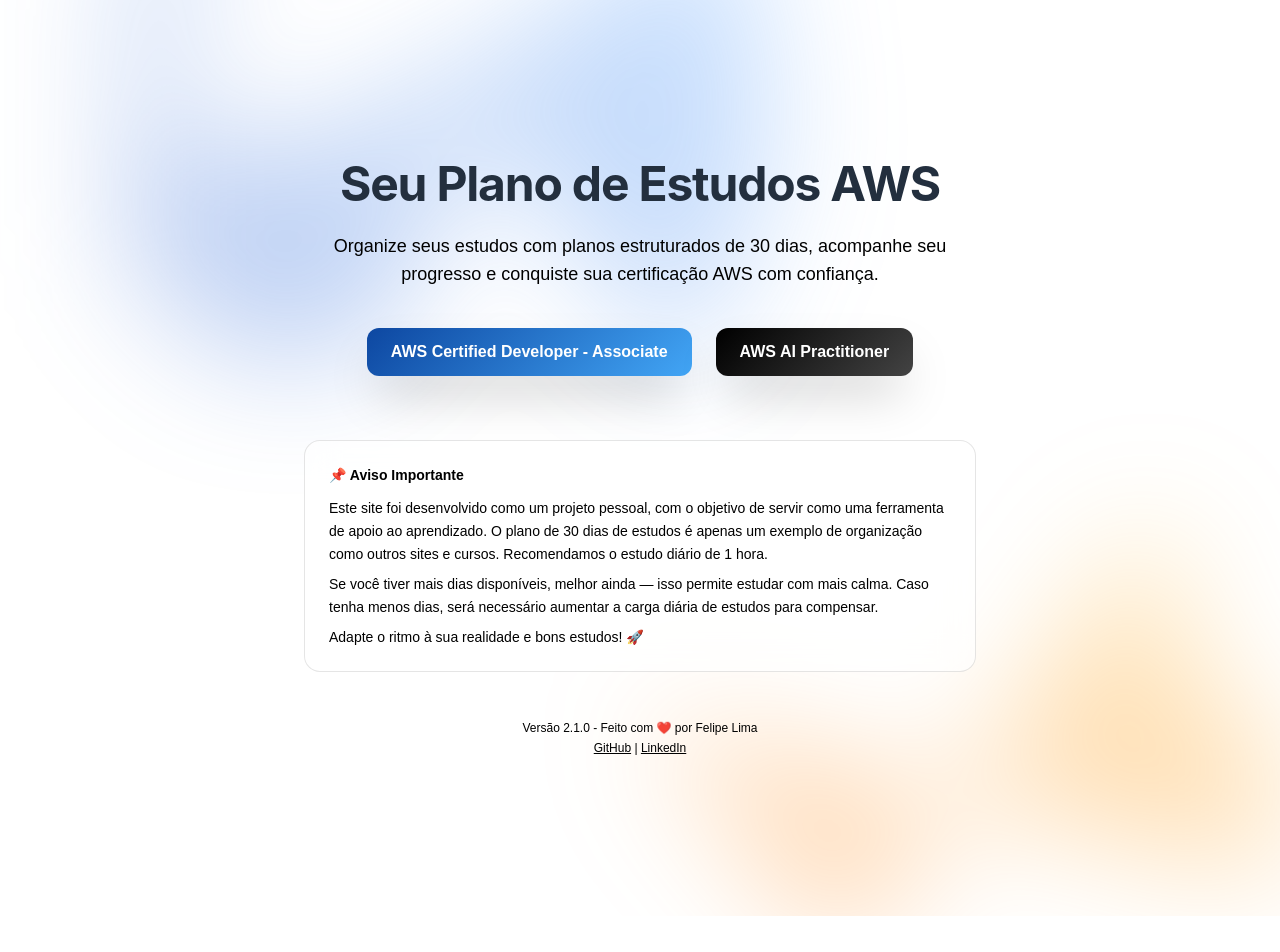
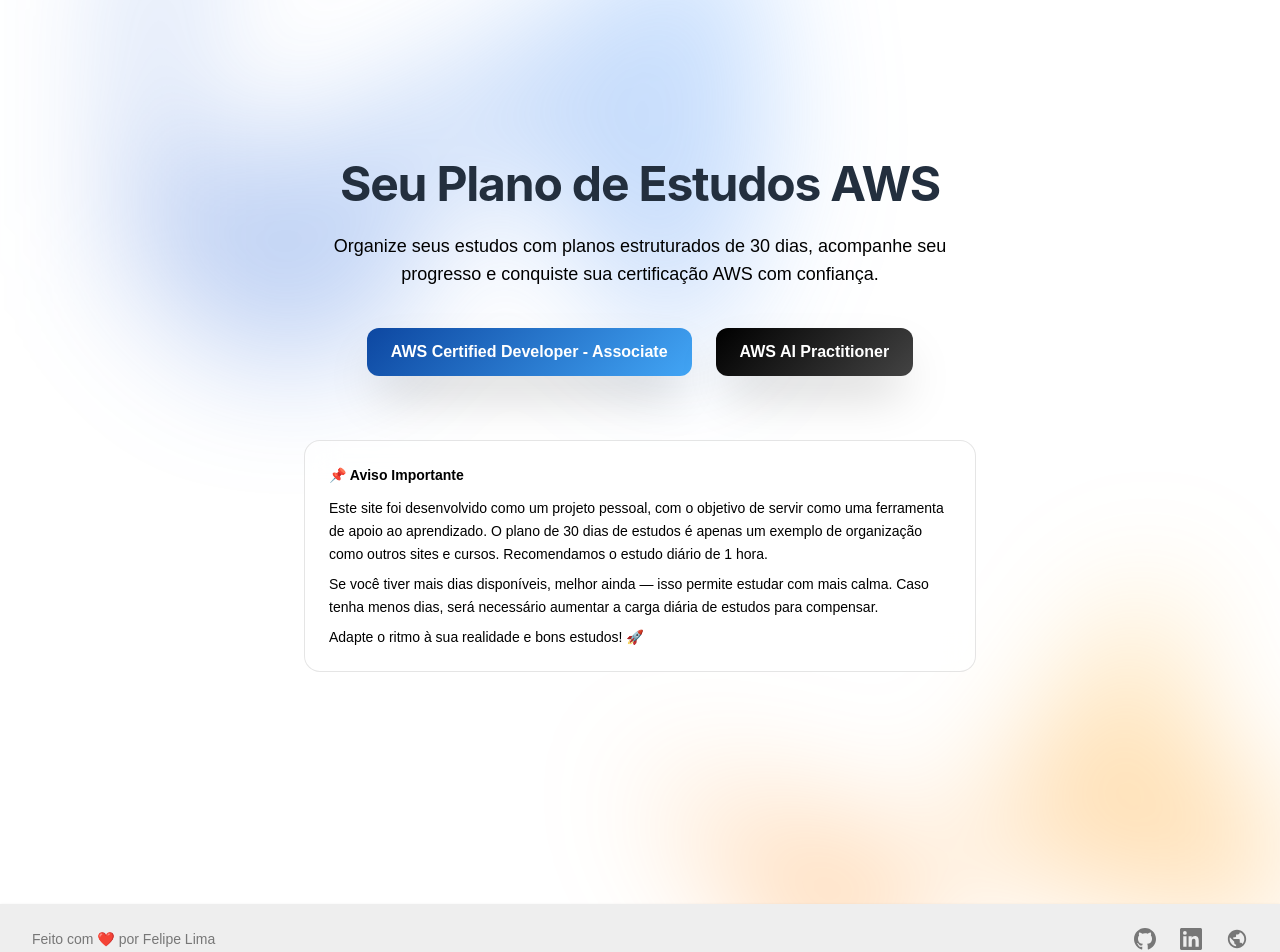
Before and after one commit to FelipeLima91/plan-study-aws, a React (Vite) app: page / in a window 1280 px wide. Shown: the top 952 px of the page. Before the commit the page ends 916 px from the top, so only its background shows below. Built offline with nearby package versions, Linux system fonts and the light colour scheme.

Commit message:
feat: melhorias de toast e rodape

```diff
--- a/eslint.config.js
+++ b/eslint.config.js
@@ -6,11 +6,10 @@ import reactRefresh from 'eslint-plugin-react-refresh';
 
 export default [
   {
-    ignores: ['dist/**', 'node_modules/**'],
+    ignores: ['dist/**', 'node_modules/**', 'coverage/**', '*.js', '*.cjs'],
   },
   js.configs.recommended,
   {
-    files: ['**/*.{ts,tsx}'],
     languageOptions: {
       parser: tsParser,
       ecmaVersion: 2020,
@@ -38,8 +37,12 @@ export default [
         URL: 'readonly',
         alert: 'readonly',
         confirm: 'readonly',
+        jest: 'readonly',
       },
     },
+  },
+  {
+    files: ['**/*.{ts,tsx}'],
     plugins: {
       '@typescript-eslint': tsPlugin,
       'react-hooks': reactHooks,
@@ -47,6 +50,7 @@ export default [
     },
     rules: {
       ...tsPlugin.configs.recommended.rules,
+      'no-undef': 'off',
       'react-hooks/rules-of-hooks': 'error',
       'react-hooks/exhaustive-deps': 'warn',
       'react-refresh/only-export-components': [
--- a/src/components/Footer.tsx
+++ b/src/components/Footer.tsx
@@ -1,27 +1,23 @@
 export function Footer() {
   return (
-    <footer className="footer sm:footer-horizontal bg-neutral text-neutral-content items-center p-4">
-      <aside className="grid-flow-col items-center gap-4">
-        <div>
-          <p className="font-semibold">
-            Plano de Estudos AWS &nbsp;·&nbsp; Feito com ❤️ por Felipe Lima
-          </p>
-        </div>
-      </aside>
+    <footer className="footer bg-base-300 text-base-content py-6 px-6 sm:px-8 mt-12 flex flex-col sm:flex-row items-center justify-between shadow-sm">
+      <p className="text-sm font-medium m-0 mb-4 sm:mb-0 w-full sm:w-auto text-center sm:text-left">
+        Feito com ❤️ por Felipe Lima
+      </p>
 
-      <nav className="grid-flow-col gap-4 md:place-self-center md:justify-self-end">
+      <nav className="flex items-center justify-center gap-6 w-full sm:w-auto">
         {/* GitHub */}
         <a
           href="https://github.com/FelipeLima91/plan-study-aws"
           target="_blank"
           rel="noopener noreferrer"
           aria-label="GitHub"
-          className="hover:opacity-75 transition-opacity"
+          className="hover:opacity-75 hover:scale-110 transition-all"
         >
           <svg
             xmlns="http://www.w3.org/2000/svg"
-            width="24"
-            height="24"
+            width="22"
+            height="22"
             viewBox="0 0 24 24"
             className="fill-current"
           >
@@ -35,12 +31,12 @@ export function Footer() {
           target="_blank"
           rel="noopener noreferrer"
           aria-label="LinkedIn"
-          className="hover:opacity-75 transition-opacity"
+          className="hover:opacity-75 hover:scale-110 transition-all"
         >
           <svg
             xmlns="http://www.w3.org/2000/svg"
-            width="24"
-            height="24"
+            width="22"
+            height="22"
             viewBox="0 0 24 24"
             className="fill-current"
           >
@@ -54,12 +50,12 @@ export function Footer() {
           target="_blank"
           rel="noopener noreferrer"
           aria-label="Portfólio"
-          className="hover:opacity-75 transition-opacity"
+          className="hover:opacity-75 hover:scale-110 transition-all"
         >
           <svg
             xmlns="http://www.w3.org/2000/svg"
-            width="24"
-            height="24"
+            width="22"
+            height="22"
             viewBox="0 0 24 24"
             className="fill-current"
           >
--- a/src/components/HeroSection.tsx
+++ b/src/components/HeroSection.tsx
@@ -1,5 +1,6 @@
 import { motion } from 'framer-motion';
 import { PlanConfig } from '../data/studyPlan';
+import { Footer } from './Footer';
 
 interface HeroSectionProps {
   plans: PlanConfig[];
@@ -13,8 +14,9 @@ export function HeroSection({ plans, onSelectPlan }: HeroSectionProps) {
       animate={{ opacity: 1 }}
       exit={{ opacity: 0 }}
       transition={{ duration: 0.5 }}
-      className="relative isolate min-h-screen flex items-center justify-center overflow-hidden bg-white"
+      className="relative isolate min-h-screen flex flex-col overflow-hidden bg-white"
     >
+      <div className="flex-1 flex flex-col items-center justify-center w-full">
         {/* Top-right decorative gradient blob (blue/indigo) */}
         <div
           className="absolute -top-40 right-0 -z-10 transform-gpu overflow-hidden blur-3xl sm:-top-80"
@@ -100,47 +102,23 @@ export function HeroSection({ plans, onSelectPlan }: HeroSectionProps) {
             </div>
             <p className="mb-2 text-sm leading-relaxed text-black">
               Este site foi desenvolvido como um projeto pessoal, com o objetivo de servir como uma
-            ferramenta de apoio ao aprendizado. O plano de 30 dias de estudos é apenas um exemplo de
-            organização como outros sites e cursos. Recomendamos o estudo diário de 1 hora.
+              ferramenta de apoio ao aprendizado. O plano de 30 dias de estudos é apenas um exemplo
+              de organização como outros sites e cursos. Recomendamos o estudo diário de 1 hora.
             </p>
             <p className="mb-2 text-sm leading-relaxed text-black">
-            Se você tiver mais dias disponíveis, melhor ainda — isso permite estudar com mais calma.
-            Caso tenha menos dias, será necessário aumentar a carga diária de estudos para
+              Se você tiver mais dias disponíveis, melhor ainda — isso permite estudar com mais
+              calma. Caso tenha menos dias, será necessário aumentar a carga diária de estudos para
               compensar.
             </p>
             <p className="text-sm font-medium text-black">
               Adapte o ritmo à sua realidade e bons estudos! 🚀
             </p>
           </motion.div>
+        </div>
 
-        {/* Footer links */}
-        <motion.div
-          initial={{ opacity: 0 }}
-          animate={{ opacity: 1 }}
-          transition={{ delay: 1, duration: 0.5 }}
-          className="mt-12 text-xs text-black"
-        >
-          <p>Versão 2.1.0 - Feito com ❤️ por Felipe Lima</p>
-          <p className="mt-1">
-            <a
-              href="https://github.com/FelipeLima91/plan-study-aws"
-              target="_blank"
-              rel="noopener noreferrer"
-              className="text-black underline transition-colors hover:text-gray-600"
-            >
-              GitHub
-            </a>
-            {' | '}
-            <a
-              href="https://www.linkedin.com/in/felipe-lima-de-oliveira/"
-              target="_blank"
-              rel="noopener noreferrer"
-              className="text-black underline transition-colors hover:text-gray-600"
-            >
-              LinkedIn
-            </a>
-          </p>
-        </motion.div>
+        <div className="w-full shrink-0 mt-8">
+          <Footer />
+        </div>
       </div>
     </motion.div>
   );
--- a/src/components/PostIt.tsx
+++ b/src/components/PostIt.tsx
@@ -1,6 +1,6 @@
-import { useState } from 'react';
+import { useState, useRef } from 'react';
 import { useLocalStorage } from '../hooks/useLocalStorage';
-import { Save } from 'lucide-react';
+import { Save, Undo } from 'lucide-react';
 
 interface PostItNote {
   id: string;
@@ -15,6 +15,8 @@ interface PostItProps {
 export function PostIt({ dayId }: PostItProps) {
   const [postIts, setPostIts] = useLocalStorage<PostItNote[]>(`${dayId}-postits`, []);
   const [inputText, setInputText] = useState('');
+  const [deletedNote, setDeletedNote] = useState<PostItNote | null>(null);
+  const hideToastTimeoutRef = useRef<NodeJS.Timeout | null>(null);
 
   // Função para detectar e converter URLs em links
   const formatTextWithLinks = (text: string): (string | JSX.Element)[] => {
@@ -66,8 +68,27 @@ export function PostIt({ dayId }: PostItProps) {
     }
   };
 
-  const handleDelete = (id: string) => {
-    setPostIts(postIts.filter((note) => note.id !== id));
+  const handleDelete = (noteToDelete: PostItNote) => {
+    setDeletedNote(noteToDelete);
+    setPostIts(postIts.filter((note) => note.id !== noteToDelete.id));
+
+    if (hideToastTimeoutRef.current) {
+      clearTimeout(hideToastTimeoutRef.current);
+    }
+
+    hideToastTimeoutRef.current = setTimeout(() => {
+      setDeletedNote(null);
+    }, 5000);
+  };
+
+  const handleUndoDelete = () => {
+    if (deletedNote) {
+      setPostIts([...postIts, deletedNote]);
+      setDeletedNote(null);
+      if (hideToastTimeoutRef.current) {
+        clearTimeout(hideToastTimeoutRef.current);
+      }
+    }
   };
 
   const handleKeyPress = (e: React.KeyboardEvent<HTMLTextAreaElement>) => {
@@ -111,7 +132,7 @@ export function PostIt({ dayId }: PostItProps) {
           <div key={note.id} className="postit-note">
             <button
               className="postit-delete"
-              onClick={() => handleDelete(note.id)}
+              onClick={() => handleDelete(note)}
               aria-label="Deletar nota"
             >
               ×
@@ -120,6 +141,18 @@ export function PostIt({ dayId }: PostItProps) {
           </div>
         ))}
       </div>
+
+      {deletedNote && (
+        <div className="toast toast-bottom toast-center z-[100] mb-4">
+          <div className="alert shadow-lg flex gap-4 px-6 py-3 bg-base-200 text-base-content border border-base-300">
+            <span className="text-sm font-medium">Anotação removida.</span>
+            <button className="btn btn-sm btn-ghost cursor-pointer" onClick={handleUndoDelete}>
+              <Undo size={16} className="mr-1" />
+              Desfazer
+            </button>
+          </div>
+        </div>
+      )}
     </div>
   );
 }
--- a/src/components/StudyPlanView.tsx
+++ b/src/components/StudyPlanView.tsx
@@ -1,4 +1,4 @@
-import { useRef, useEffect, useState } from 'react';
+import { useRef, useEffect, useState, useMemo } from 'react';
 import { motion } from 'framer-motion';
 import Confetti from 'react-confetti';
 import { useWindowSize } from 'react-use';
@@ -61,7 +61,8 @@ function StudyPlanContent({ planConfig, onBack }: StudyPlanViewProps) {
   }, [totalProgress]);
 
   // Messages configuration array requested by user
-  const milestoneMessages = [
+  const activeMilestoneMessage = useMemo(() => {
+    const messages = [
       {
         condition: () => completedDomainsCount === totalDomainsCount,
         message: 'Parabéns, você já está preparadíssimo(a) para o exame!',
@@ -80,13 +81,13 @@ function StudyPlanContent({ planConfig, onBack }: StudyPlanViewProps) {
         message: 'Ótimo, você está indo bem!',
       },
     ];
-
     // Find the first message whose condition is true
-  const activeMilestone = milestoneMessages.find((m) => m.condition());
+    return messages.find((m) => m.condition())?.message || null;
+  }, [completedDomainsCount, totalDomainsCount]);
 
   useEffect(() => {
-    if (activeMilestone) {
-      setVisibleMessage(activeMilestone.message);
+    if (activeMilestoneMessage) {
+      setVisibleMessage(activeMilestoneMessage);
       const timer = setTimeout(() => {
         setVisibleMessage(null);
       }, 5000);
@@ -94,7 +95,7 @@ function StudyPlanContent({ planConfig, onBack }: StudyPlanViewProps) {
     } else {
       setVisibleMessage(null);
     }
-  }, [activeMilestone?.message]);
+  }, [activeMilestoneMessage]);
 
   return (
     <motion.div variants={containerVariants} initial="hidden" animate="visible" exit="exit">
--- a/src/contexts/StudyPlanContext.tsx
+++ b/src/contexts/StudyPlanContext.tsx
@@ -1,3 +1,4 @@
+/* eslint-disable react-refresh/only-export-components */
 import { createContext, useContext, useState, useEffect, ReactNode } from 'react';
 import { PlanConfig } from '../data/studyPlan';
 
```
Also changed, not shown: 1 other file (tests, documents, lock files or other folders). Lines whose indentation alone changed are shown as unchanged.
